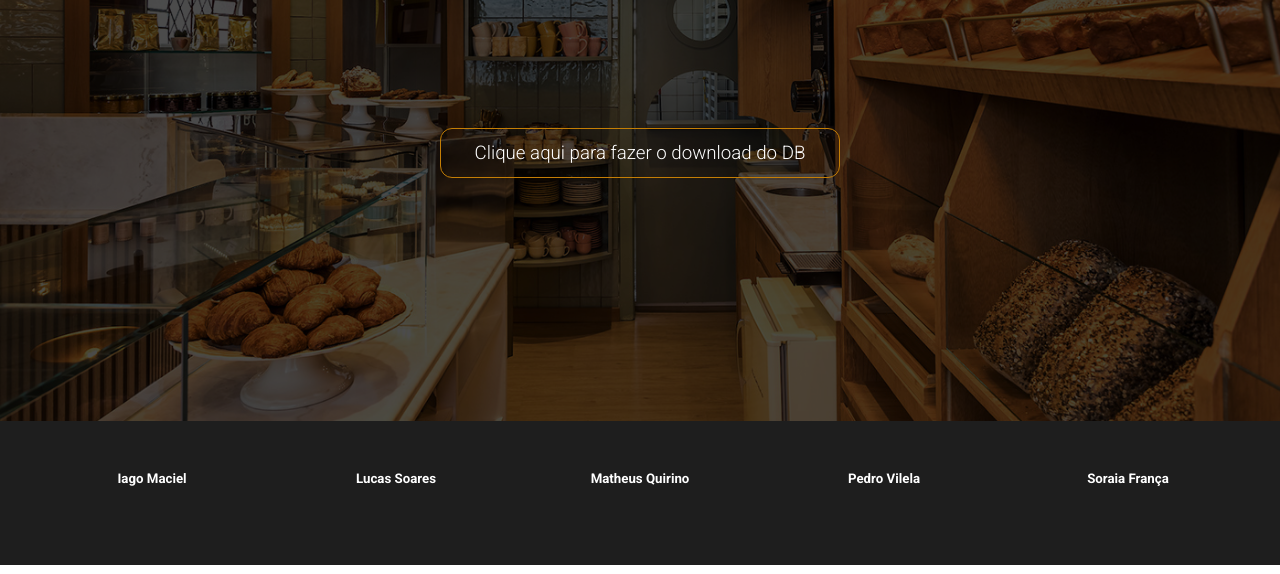
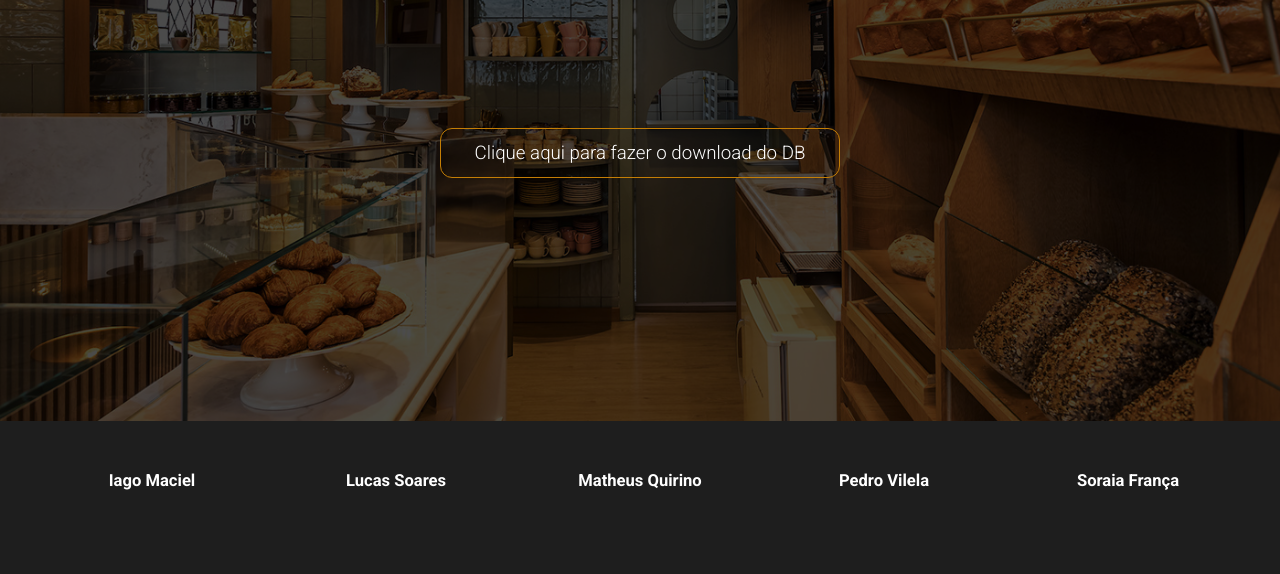
Before and after one commit to LucasTrawman/SITE_PADARIA, a plain HTML site: page index.html in a window 1280 px wide. Shown: the part 379-953 px from the top of the page. Drawn offline with Linux system fonts and the light colour scheme.

Commit message:
att final talvez

```diff
--- a/css/style.scss
+++ b/css/style.scss
@@ -88,8 +88,9 @@ footer {
     flex-wrap: wrap;
     gap: 40px;
     .integrante {
-      width: 100px;
+      width: 150px;
       gap: 10px;
+      font-size: 20px;
       display: flex;
       justify-content: center;
       align-items: center;
```
Also changed, not shown: css/style.css, 1 other file.
